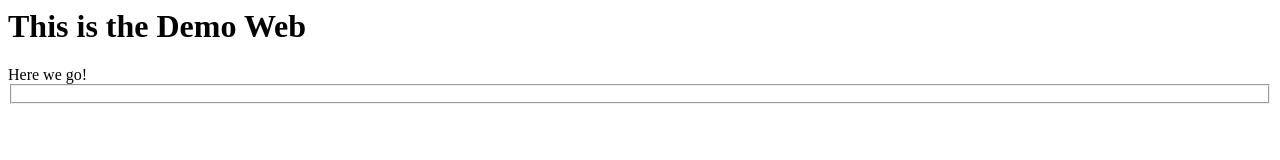
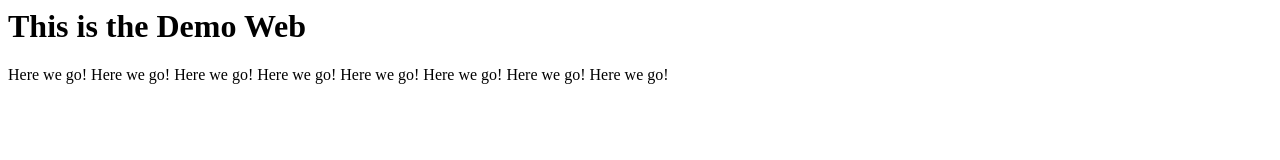
Before and after one commit to LI-Mingyu/dockerdemoweb, a plain HTML site: page index.html in a window 1280 px wide. Drawn offline with Linux system fonts and the light colour scheme.

Commit message:
Update index.html

```diff
--- a/index.html
+++ b/index.html
@@ -1,7 +1,10 @@
+<html>
 <h1>This is the Demo Web</h1>
 Here we go!
-<fieldset>
-
-
-<script>
-<script> elements should not be nested
+Here we go!
+Here we go!
+Here we go!
+Here we go!
+Here we go!
+Here we go!
+Here we go!
```
